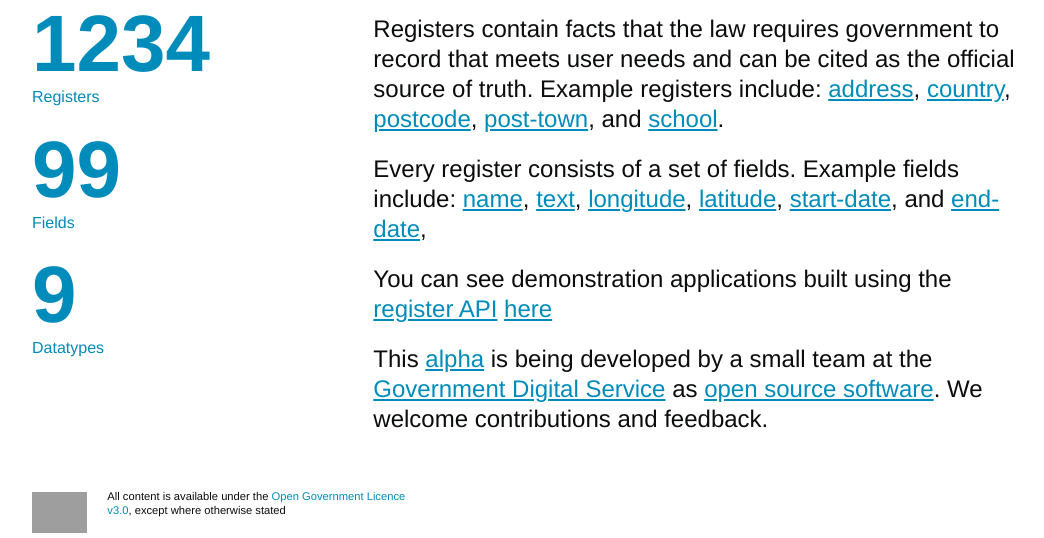
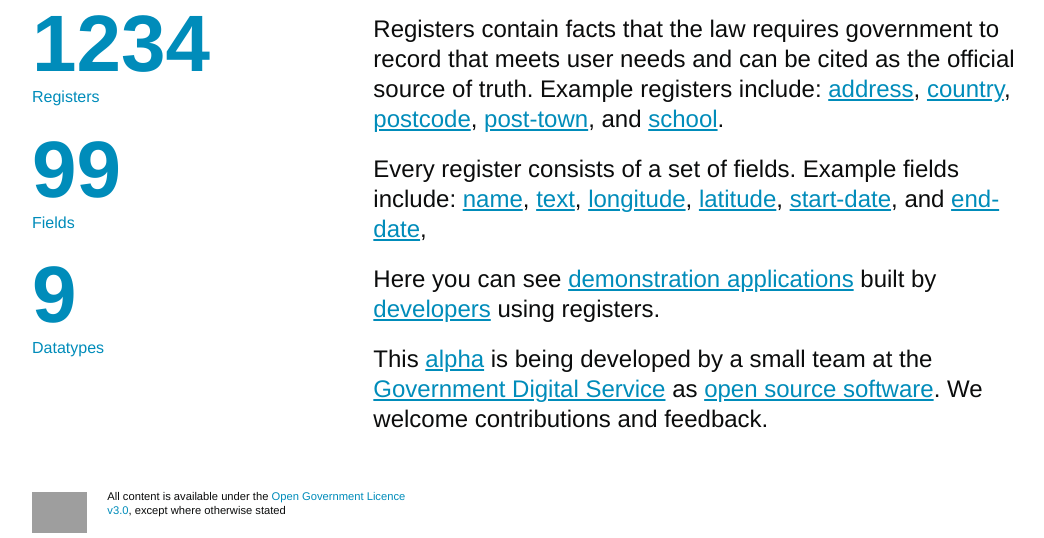
Before and after one commit to openregister/www, a Flask app: page / in a window 1280 px wide. Shown: the part 362-900 px from the top of the page, without its empty margins (111-1155 px from the left). Run offline with Flask 2, Linux system fonts and the light colour scheme; grey boxes are pictures that could not be loaded.

Commit message:
Attempted rewording of 'here'

```diff
--- a/templates/index.html
+++ b/templates/index.html
@@ -32,7 +32,7 @@
             <a href="http://field.openregister.org/field/end-date">end-date</a>,
         </p>
 
-        <p>You can see demonstration applications built using the <a href="/developer">register API</a> <a href="/demo">here</a> </p>
+        <p>Here you can see <a href="/demo">demonstration applications</a> built by <a href="/developer">developers</a> using registers.</p>
 
         <p>This <a href="https://www.gov.uk/service-manual/phases/alpha.html">alpha</a> is being developed by a small team at the <a href="https://www.gov.uk/government/organisations/government-digital-service">Government Digital Service</a> as <a href="https://github.com/openregister">open source software</a>. We welcome contributions and feedback</a>.
         </p>
```
